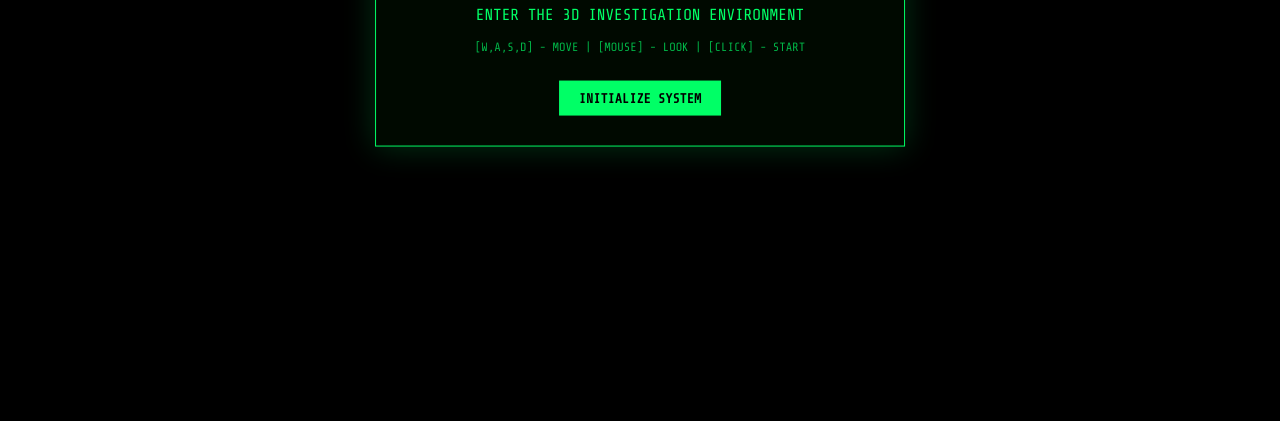
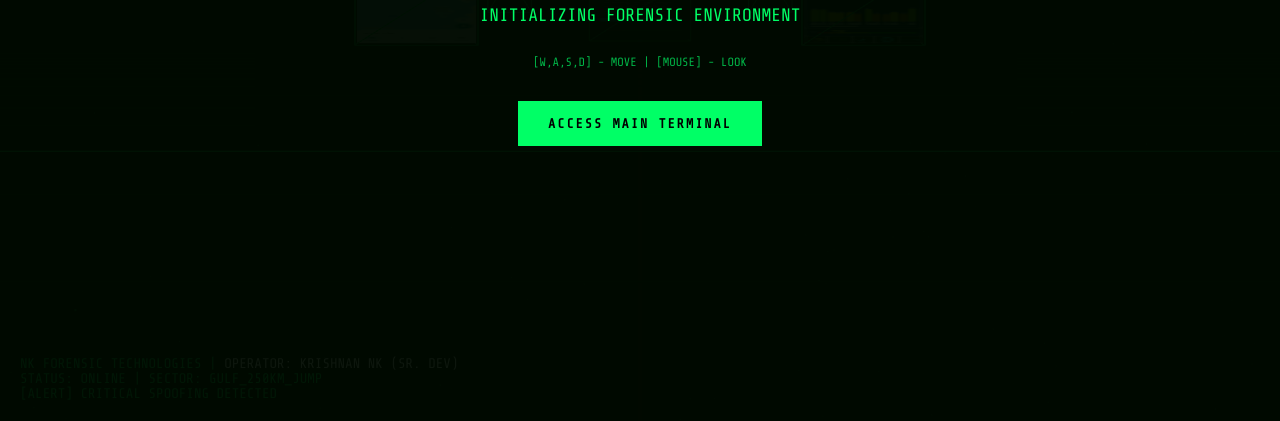
Before and after one commit to nikhilkrishnan-ai/nk-interactive-portfolio, a plain HTML site: page index.html in a window 1280 px wide. Shown: the part 379-800 px from the top of the page. Drawn offline with nearby package versions, Linux system fonts and the light colour scheme; animation ran at ten frames a second.

Commit message:
Update index.html

```diff
--- a/index.html
+++ b/index.html
@@ -2,100 +2,93 @@
 <html lang="en">
 <head>
     <meta charset="UTF-8">
-    <title>NK | GeoSense Forensic Lab 3.0</title>
+    <title>NK | GeoSense Forensic Lab v4.0</title>
     <script src="https://cdnjs.cloudflare.com/ajax/libs/three.js/r128/three.min.js"></script>
     <link href="https://fonts.googleapis.com/css2?family=Share+Tech+Mono&display=swap" rel="stylesheet">
     <style>
-        body { margin: 0; overflow: hidden; background-color: #000; font-family: 'Share Tech Mono', monospace; }
+        body { margin: 0; overflow: hidden; background-color: #000; font-family: 'Share Tech Mono', monospace; color: #00ff66; }
         #instructions {
-            position: absolute; top: 50%; left: 50%; transform: translate(-50%, -50%);
-            color: #00ff66; text-align: center; background: rgba(0, 10, 0, 0.9);
-            padding: 30px; border: 1px solid #00ff66; z-index: 100;
-            box-shadow: 0 0 30px rgba(0, 255, 102, 0.2);
+            position: absolute; top: 0; left: 0; width: 100%; height: 100%;
+            background: rgba(0, 10, 0, 0.95); display: flex; flex-direction: column;
+            justify-content: center; align-items: center; z-index: 1000;
         }
-        #hud { position: absolute; top: 20px; right: 20px; color: #00ff66; text-align: right; pointer-events: none; }
-        .btn { background: #00ff66; color: #000; border: none; padding: 10px 20px; cursor: pointer; font-family: inherit; font-weight: bold; margin-top: 15px; }
+        #hud { position: absolute; bottom: 20px; left: 20px; font-size: 14px; pointer-events: none; }
+        .btn { background: #00ff66; color: #000; border: none; padding: 15px 30px; cursor: pointer; font-family: inherit; font-weight: bold; margin-top: 20px; text-transform: uppercase; letter-spacing: 2px; }
     </style>
 </head>
 <body>
 
     <div id="instructions">
-        <h1 style="letter-spacing: 5px;">GEOSENSE FORENSIC LAB</h1>
-        <p>ENTER THE 3D INVESTIGATION ENVIRONMENT</p>
-        <p style="font-size: 12px; opacity: 0.7;">[W,A,S,D] - MOVE | [MOUSE] - LOOK | [CLICK] - START</p>
-        <button class="btn" onclick="startApp()">INITIALIZE SYSTEM</button>
+        <h1 style="font-size: 48px; letter-spacing: 10px; text-shadow: 0 0 20px #00ff66;">GEOSENSE v4.0</h1>
+        <p style="font-size: 18px; margin-top: -10px;">INITIALIZING FORENSIC ENVIRONMENT</p>
+        <p style="font-size: 12px; opacity: 0.7;">[W,A,S,D] - MOVE | [MOUSE] - LOOK</p>
+        <button class="btn" onclick="initializeSystem()">ACCESS MAIN TERMINAL</button>
     </div>
 
     <div id="hud">
-        NK FORENSIC TERMINAL v3.0<br>
-        STATUS: SCANNING SECTOR 250-KM<br>
-        SIGNAL: ENCRYPTED
+        NK FORENSIC TECHNOLOGIES | <span style="color: #fff">OPERATOR: KRISHNAN NK (SR. DEV)</span><br>
+        STATUS: ONLINE | SECTOR: GULF_250KM_JUMP<br>
+        [ALERT] CRITICAL SPOOFING DETECTED
     </div>
 
     <script>
-        let scene, camera, renderer, particles;
-        const keys = {};
+        // --- Core Scene ---
+        const scene = new THREE.Scene();
+        scene.fog = new THREE.FogExp2(0x000000, 0.012);
 
-        function init() {
-            scene = new THREE.Scene();
-            scene.fog = new THREE.FogExp2(0x000000, 0.015);
-
-            camera = new THREE.PerspectiveCamera(75, window.innerWidth / window.innerHeight, 0.1, 1000);
-            renderer = new THREE.WebGLRenderer({ antialias: true });
+        const camera = new THREE.PerspectiveCamera(75, window.innerWidth / window.innerHeight, 0.1, 1000);
+        const renderer = new THREE.WebGLRenderer({ antialias: true });
         renderer.setSize(window.innerWidth, window.innerHeight);
         document.body.appendChild(renderer.domElement);
 
-            // Lighting
-            const amb = new THREE.AmbientLight(0x404040, 3);
-            scene.add(amb);
+        // --- Lighting ---
+        scene.add(new THREE.AmbientLight(0x404040, 2.5));
+        const spot = new THREE.PointLight(0x00ff66, 2, 200);
+        spot.position.set(0, 30, 0);
+        scene.add(spot);
 
-            // Neon Floor Grid
-            const grid = new THREE.GridHelper(400, 80, 0x00ff66, 0x001100);
-            scene.add(grid);
+        // --- Neon Floor Grid ---
+        const gridHelper = new THREE.GridHelper(500, 100, 0x00ff66, 0x001a00);
+        scene.add(gridHelper);
 
-            // Data Particles (The "Cyber" Feel)
+        // --- Particle System ---
         const pGeometry = new THREE.BufferGeometry();
-            const pCount = 2000;
+        const pCount = 5000;
         const pPos = new Float32Array(pCount * 3);
-            for(let i=0; i<pCount*3; i++) pPos[i] = (Math.random() - 0.5) * 200;
+        for(let i=0; i<pCount*3; i++) pPos[i] = (Math.random() - 0.5) * 300;
         pGeometry.setAttribute('position', new THREE.BufferAttribute(pPos, 3));
-            const pMat = new THREE.PointsMaterial({ color: 0x00ff66, size: 0.1, transparent: true, opacity: 0.5 });
-            particles = new THREE.Points(pGeometry, pMat);
+        const pMat = new THREE.PointsMaterial({ color: 0x00ff66, size: 0.1, transparent: true, opacity: 0.4 });
+        const particles = new THREE.Points(pGeometry, pMat);
         scene.add(particles);
 
-            // Floating Evidence Displays (Glass Effect)
-            createExhibit('Screenshot_20260407_150128_Maps.jpg', -20, -30, "DETECTION: 250KM JUMP");
-            createExhibit('Screenshot_20260407_151951_GPS Test.jpg', 0, -45, "ANALYSIS: NO GNSS FIX");
-            createExhibit('Screenshot_20260407_152237_GPS Test.jpg', 20, -30, "RESOLUTION: 3D FIX OK");
+        // --- Evidence Displays ---
+        createExhibit('Screenshot_20260407_150128_Maps.jpg', -30, -50, "Zone A: DETECTION");
+        createExhibit('Screenshot_20260407_151951_GPS Test.jpg', 0, -65, "Zone B: ANALYSIS");
+        createExhibit('Screenshot_20260407_152237_GPS Test.jpg', 30, -50, "Zone C: RESOLUTION");
 
-            // Central Data Core
-            const coreGeo = new THREE.IcosahedronGeometry(4, 1);
-            const coreMat = new THREE.MeshBasicMaterial({ color: 0xff3333, wireframe: true });
-            const core = new THREE.Mesh(coreGeo, coreMat);
-            core.position.set(0, 5, -80);
-            scene.add(core);
+        // --- Floating Code (Holographic Data) ---
+        createCodeStream(-15, 10, -40, "NK_GeoSense_Spoof_Analyzer.py");
+        createCodeStream(15, 10, -40, "GNSS_Integrity_Restore.py");
+
+        // --- The Nova Satellite Model (Abstract) ---
+        const satGeo = new THREE.BoxGeometry(10, 5, 2);
+        const satMat = new THREE.MeshBasicMaterial({ color: 0x00ffff, wireframe: true });
+        const sat = new THREE.Mesh(satGeo, satMat);
+        sat.position.set(0, 40, -100);
+        scene.add(sat);
+
+        // --- Satellite Laser Beam (Pulsing) ---
+        const laserGeo = new THREE.CylinderGeometry(0.5, 0.5, 150, 8);
+        const laserMat = new THREE.MeshBasicMaterial({ color: 0xff3333, transparent: true, opacity: 0.8 });
+        const laser = new THREE.Mesh(laserGeo, laserMat);
+        laser.position.set(0, -35, -100);
+        scene.add(laser);
 
         camera.position.set(0, 5, 20);
-        }
 
-        function createExhibit(img, x, z, label) {
-            const tex = new THREE.TextureLoader().load(img);
-            const plane = new THREE.Mesh(
-                new THREE.PlaneGeometry(12, 8),
-                new THREE.MeshBasicMaterial({ map: tex, side: THREE.DoubleSide })
-            );
-            plane.position.set(x, 6, z);
-            scene.add(plane);
-
-            // Neon Border
-            const edge = new THREE.BoxGeometry(12.5, 8.5, 0.2);
-            const edgeMat = new THREE.MeshBasicMaterial({ color: 0x00ff66, wireframe: true });
-            const frame = new THREE.Mesh(edge, edgeMat);
-            frame.position.set(x, 6, z);
-            scene.add(frame);
-        }
-
-        function startApp() {
+        // --- Input Logic ---
+        const keys = {};
+        function initializeSystem() {
             document.getElementById('instructions').style.display = 'none';
             document.body.requestPointerLock();
             animate();
@@ -114,21 +107,47 @@
             }
         });
 
+        // --- Main Functions ---
+        function createExhibit(img, x, z, label) {
+            const tex = new THREE.TextureLoader().load(img);
+            const plane = new THREE.Mesh(new THREE.PlaneGeometry(16, 10), new THREE.MeshBasicMaterial({ map: tex, side: THREE.DoubleSide }));
+            plane.position.set(x, 7, z);
+            scene.add(plane);
+
+            const edge = new THREE.BoxGeometry(16.5, 10.5, 0.3);
+            const edgeMat = new THREE.MeshBasicMaterial({ color: 0x00ff66, wireframe: true });
+            const frame = new THREE.Mesh(edge, edgeMat);
+            frame.position.set(x, 7, z);
+            scene.add(frame);
+        }
+
+        function createCodeStream(x, y, z, filename) {
+            const geometry = new THREE.BoxGeometry(5, 8, 0.1);
+            const material = new THREE.MeshBasicMaterial({ color: 0x00ff66, wireframe: true, transparent: true, opacity: 0.5 });
+            const codeCube = new THREE.Mesh(geometry, material);
+            codeCube.position.set(x, y, z);
+            scene.add(codeCube);
+        }
+
+        // --- Animation Loop ---
         function animate() {
             requestAnimationFrame(animate);
 
-            const speed = 0.3;
+            const speed = 0.4;
             if(keys['KeyW']) camera.translateZ(-speed);
             if(keys['KeyS']) camera.translateZ(speed);
             if(keys['KeyA']) camera.translateX(-speed);
             if(keys['KeyD']) camera.translateX(speed);
-            camera.position.y = 5;
+            camera.position.y = 5; // Fixed height
 
-            particles.rotation.y += 0.001;
+            particles.rotation.y += 0.0005;
+            sat.rotation.y += 0.01;
+            laserMat.opacity = 0.5 + Math.sin(Date.now() * 0.008) * 0.3; // Laser pulse
+
             renderer.render(scene, camera);
         }
 
-        init();
+        animate();
     </script>
 </body>
 </html>
```
Lines whose indentation alone changed are shown as unchanged.
